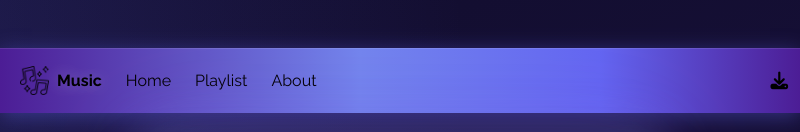
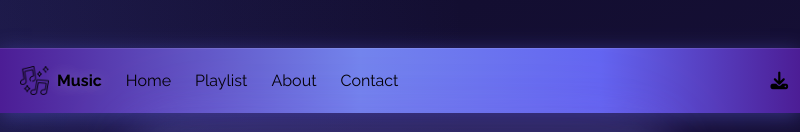
Before and after one commit to Bidyanand-sah/music-player, an Electron app: page my_music.html in a window 800 px wide. Shown: the top 132 px of the page. Drawn offline with Linux system fonts and the light colour scheme; no server answers; grey boxes are pictures that could not be loaded.

Commit message:
Check Update

```diff
--- a/my_music.html
+++ b/my_music.html
@@ -18,6 +18,7 @@
             <li>Home</li>
             <li>Playlist</li>
             <li>About</li>
+            <li>Contact</li>
             <li id="updateIcon"><i class="fa-solid fa-download"></i></li>
         </ul>
     </nav>
--- a/package.json
+++ b/package.json
@@ -35,7 +35,7 @@
     "mysql2": "^3.22.6"
   },
   "name": "bs-music",
-  "version": "1.0.3",
+  "version": "1.0.4",
   "description": "",
   "main": "main.js",
   "devDependencies": {
```
